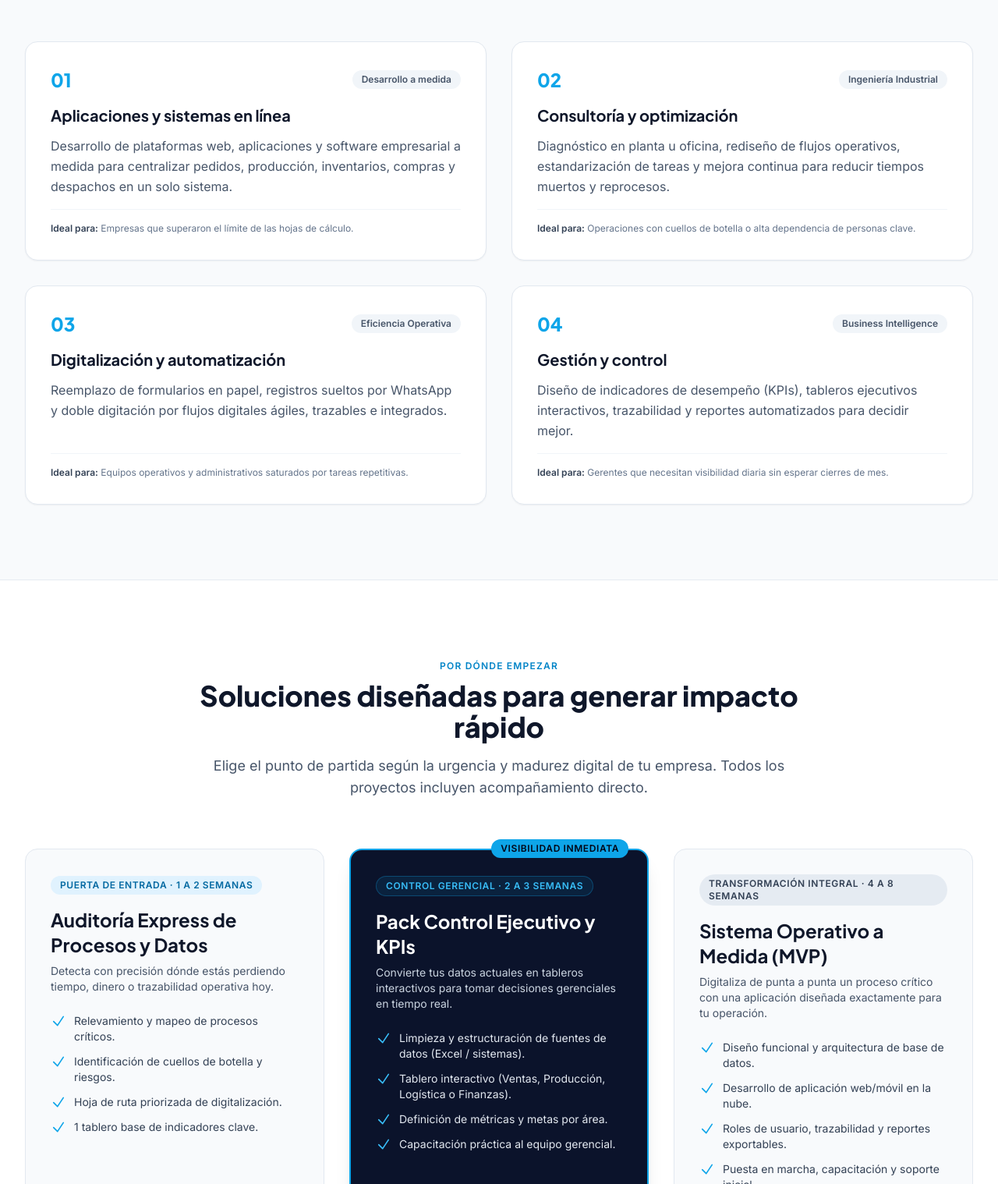
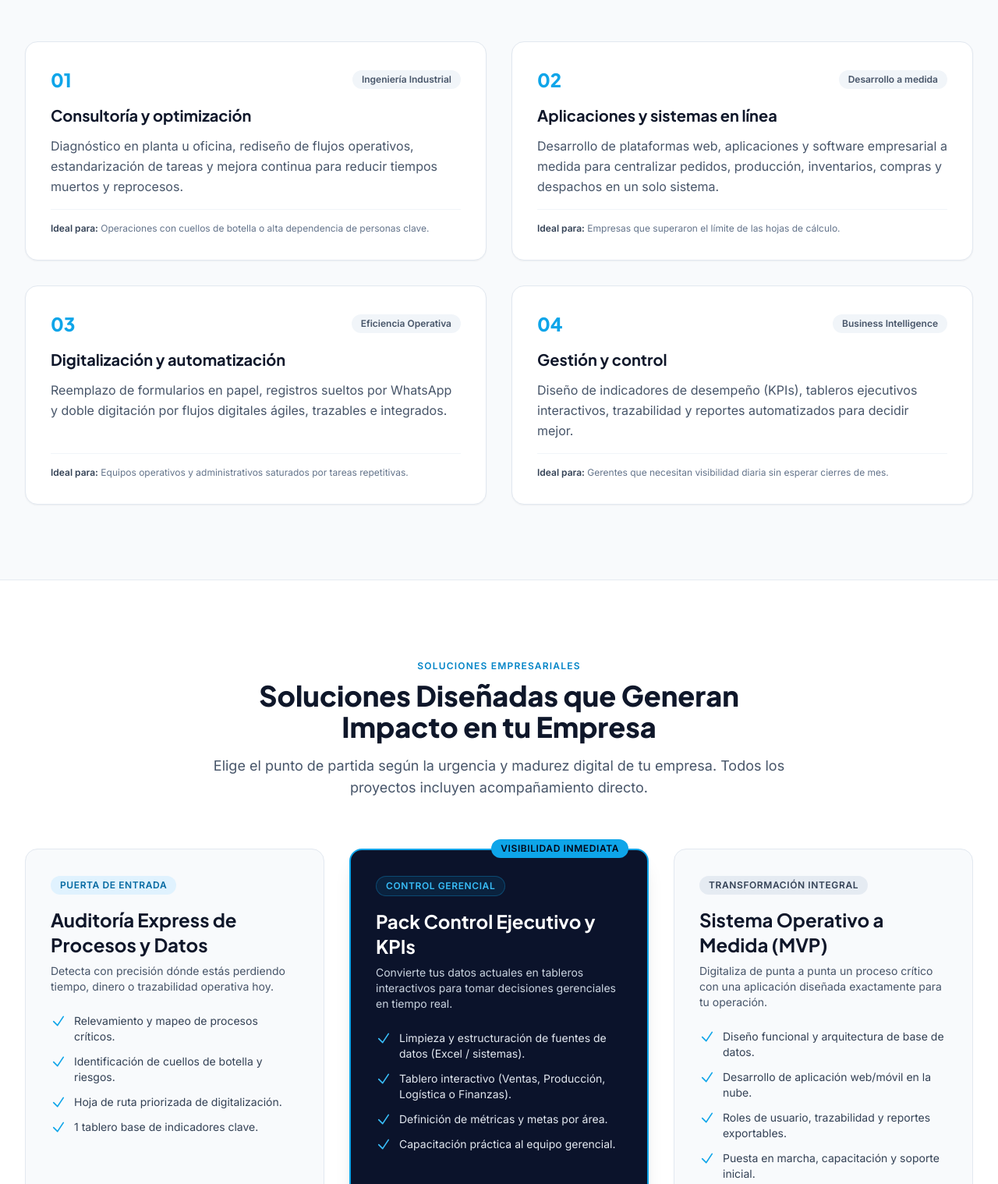
Before and after one commit to ingenixbo/ingenixbo.github.io, a plain HTML site: page index.html in a window 1280 px wide. Shown: the part 1813-3331 px from the top of the page at 78% size. Drawn offline with nearby package versions, Linux system fonts and the light colour scheme.

Commit message:
Actualizar textos comerciales, orden de servicios y paquetes INGENIX

```diff
--- a/index.html
+++ b/index.html
@@ -191,7 +191,7 @@
             Primero entendemos tu negocio. Luego diseñamos la solución que necesita.
           </h2>
           <p class="text-lg text-slate-600 leading-relaxed">
-            Muchas empresas adquieren software que nadie usa o siguen operando con archivos dispersos. En <strong class="text-slate-900">INGENIX</strong> abordamos cada desafío desde la raíz: analizamos tu flujo operativo con criterio de ingeniería industrial antes de escribir una sola línea de código.
+            Muchas empresas adquieren software que no se adapta a su negocio. En <strong class="text-slate-900">INGENIX</strong> analizamos tu flujo operativo y, según los resultados, ofrecemos una solución adecuada para mejorar la toma de decisiones.
           </p>
         </div>
 
@@ -251,6 +251,23 @@
             <div>
               <div class="flex items-center justify-between mb-4">
                 <span class="font-display font-extrabold text-2xl text-sky-500">01</span>
+                <span class="text-xs font-semibold px-3 py-1 rounded-full bg-slate-100 text-slate-600">Ingeniería Industrial</span>
+              </div>
+              <h3 class="font-display font-bold text-xl text-slate-900 mb-3">Consultoría y optimización</h3>
+              <p class="text-slate-600 leading-relaxed mb-4">
+                Diagnóstico en planta u oficina, rediseño de flujos operativos, estandarización de tareas y mejora continua para reducir tiempos muertos y reprocesos.
+              </p>
+            </div>
+            <div class="pt-4 border-t border-slate-100 text-xs text-slate-500">
+              <strong class="text-slate-700">Ideal para:</strong> Operaciones con cuellos de botella o alta dependencia de personas clave.
+            </div>
+          </article>
+
+          <!-- Servicio 02 -->
+          <article class="bg-white rounded-2xl p-8 border border-slate-200 shadow-sm hover:shadow-md transition-all flex flex-col justify-between">
+            <div>
+              <div class="flex items-center justify-between mb-4">
+                <span class="font-display font-extrabold text-2xl text-sky-500">02</span>
                 <span class="text-xs font-semibold px-3 py-1 rounded-full bg-slate-100 text-slate-600">Desarrollo a medida</span>
               </div>
               <h3 class="font-display font-bold text-xl text-slate-900 mb-3">Aplicaciones y sistemas en línea</h3>
@@ -260,23 +277,6 @@
             </div>
             <div class="pt-4 border-t border-slate-100 text-xs text-slate-500">
               <strong class="text-slate-700">Ideal para:</strong> Empresas que superaron el límite de las hojas de cálculo.
-            </div>
-          </article>
-
-          <!-- Servicio 02 -->
-          <article class="bg-white rounded-2xl p-8 border border-slate-200 shadow-sm hover:shadow-md transition-all flex flex-col justify-between">
-            <div>
-              <div class="flex items-center justify-between mb-4">
-                <span class="font-display font-extrabold text-2xl text-sky-500">02</span>
-                <span class="text-xs font-semibold px-3 py-1 rounded-full bg-slate-100 text-slate-600">Ingeniería Industrial</span>
-              </div>
-              <h3 class="font-display font-bold text-xl text-slate-900 mb-3">Consultoría y optimización</h3>
-              <p class="text-slate-600 leading-relaxed mb-4">
-                Diagnóstico en planta u oficina, rediseño de flujos operativos, estandarización de tareas y mejora continua para reducir tiempos muertos y reprocesos.
-              </p>
-            </div>
-            <div class="pt-4 border-t border-slate-100 text-xs text-slate-500">
-              <strong class="text-slate-700">Ideal para:</strong> Operaciones con cuellos de botella o alta dependencia de personas clave.
             </div>
           </article>
 
@@ -321,9 +321,9 @@
     <section id="paquetes" class="py-20 lg:py-24 bg-white border-b border-slate-200/80">
       <div class="max-w-7xl mx-auto px-4 sm:px-6 lg:px-8">
         <div class="max-w-3xl mx-auto text-center mb-16">
-          <span class="text-xs font-bold uppercase tracking-widest text-sky-600">Por dónde empezar</span>
+          <span class="text-xs font-bold uppercase tracking-widest text-sky-600">Soluciones empresariales</span>
           <h2 class="font-display font-extrabold text-3xl sm:text-4xl text-slate-900 mt-2 mb-4">
-            Soluciones diseñadas para generar impacto rápido
+            Soluciones Diseñadas que Generan Impacto en tu Empresa
           </h2>
           <p class="text-lg text-slate-600">
             Elige el punto de partida según la urgencia y madurez digital de tu empresa. Todos los proyectos incluyen acompañamiento directo.
@@ -335,7 +335,7 @@
           <div class="rounded-2xl border border-slate-200 bg-slate-50 p-8 flex flex-col justify-between">
             <div>
               <span class="inline-block text-xs font-bold uppercase tracking-wider text-sky-700 bg-sky-100 px-3 py-1 rounded-full mb-4">
-                Puerta de entrada · 1 a 2 semanas
+                Puerta de entrada
               </span>
               <h3 class="font-display font-bold text-2xl text-slate-900 mb-2">Auditoría Express de Procesos y Datos</h3>
               <p class="text-sm text-slate-600 mb-6">
@@ -378,7 +378,7 @@
 
             <div>
               <span class="inline-block text-xs font-bold uppercase tracking-wider text-sky-400 bg-sky-500/10 border border-sky-500/30 px-3 py-1 rounded-full mb-4">
-                Control Gerencial · 2 a 3 semanas
+                Control Gerencial
               </span>
               <h3 class="font-display font-bold text-2xl text-white mb-2">Pack Control Ejecutivo y KPIs</h3>
               <p class="text-sm text-slate-300 mb-6">
@@ -417,7 +417,7 @@
           <div class="rounded-2xl border border-slate-200 bg-slate-50 p-8 flex flex-col justify-between">
             <div>
               <span class="inline-block text-xs font-bold uppercase tracking-wider text-slate-700 bg-slate-200/80 px-3 py-1 rounded-full mb-4">
-                Transformación integral · 4 a 8 semanas
+                Transformación integral
               </span>
               <h3 class="font-display font-bold text-2xl text-slate-900 mb-2">Sistema Operativo a Medida (MVP)</h3>
               <p class="text-sm text-slate-600 mb-6">
@@ -521,7 +521,7 @@
       <div class="max-w-4xl mx-auto px-4 sm:px-6 lg:px-8 text-center relative z-10">
         <span class="text-xs font-bold uppercase tracking-widest text-sky-400">Trabajemos juntos</span>
         <h2 class="font-display font-extrabold text-3xl sm:text-5xl text-white mt-3 mb-5 leading-tight">
-          Tu desafío operativo.<br class="hidden sm:inline" /> Nuestra solución de ingeniería.
+          Si tienes un Problema, Nosotros lo Solucionamos
         </h2>
         <p class="text-lg text-slate-300 max-w-2xl mx-auto mb-8 leading-relaxed">
           Agenda una sesión inicial de 30 minutos. Analizaremos tu cuello de botella principal y te mostraremos cómo resolverlo con procesos claros y tecnología a medida.
```
